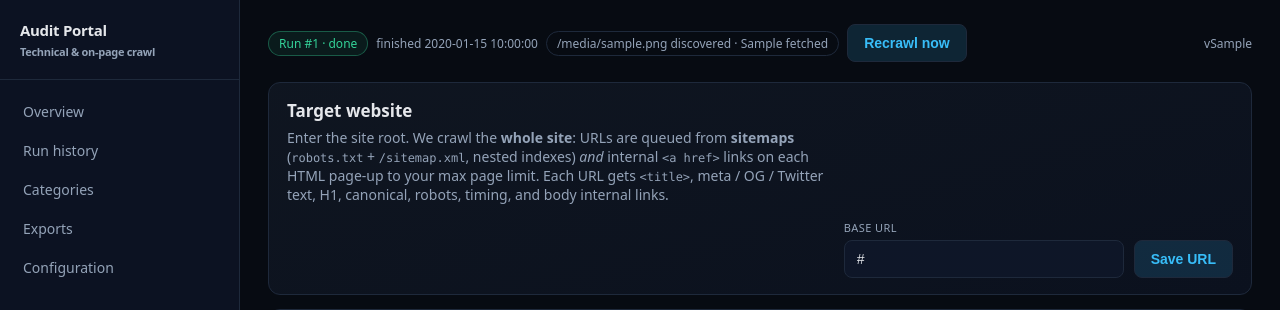
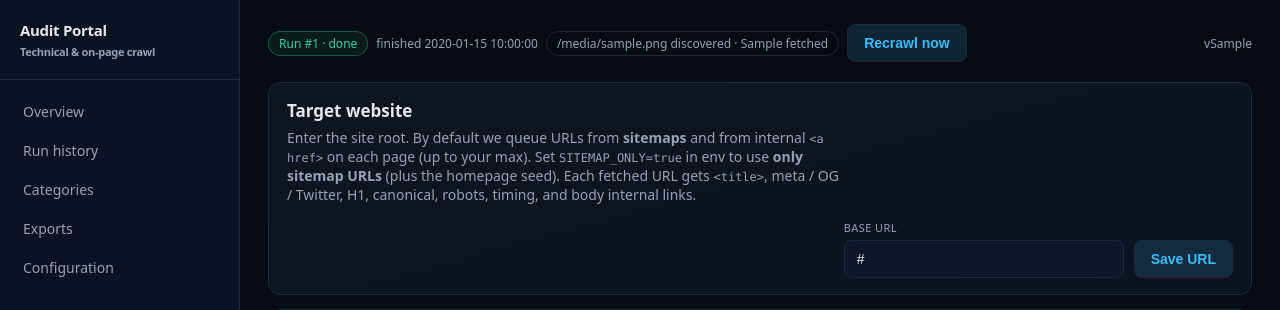
Before and after one commit to modester-Aish/audit, a Flask app: template audit_portal/templates/dashboard.html in a window 1280 px wide. Shown: the top 310 px of the page. Run offline with Flask 3, Linux system fonts and the light colour scheme; the template is opened without the code that fills it: most values are stand-ins (such as "Sample title", 1, 10 or a date in 2020); parts of the project's set-up code (start-up, migrations or seed data) failed here and were passed over.

Commit message:
feat: SITEMAP_ONLY crawl (skip HTML link discovery)
- Env SITEMAP_ONLY; wire through Settings, SimpleCrawler, service
- Dashboard/settings copy; .env.example; v2.3.7

Made-with: Cursor

```diff
--- a/audit_portal/config.py
+++ b/audit_portal/config.py
@@ -30,6 +30,8 @@ class Settings:
     try_parse_html_on_error: bool
     use_sitemap_seed: bool
     sitemap_seed_cap: int
+    # If true, only URLs from sitemaps (+ homepage seed) are fetched—no new URLs from HTML <a> / __NEXT_DATA__.
+    sitemap_only: bool
     # When VERCEL=1, crawls run in the HTTP request (background threads freeze after response).
     vercel_max_pages: int
 
@@ -69,6 +71,7 @@ class Settings:
             try_parse_html_on_error=_get_bool("TRY_PARSE_HTML_ON_ERROR", True),
             use_sitemap_seed=_get_bool("USE_SITEMAP_SEED", True),
             sitemap_seed_cap=int(os.getenv("SITEMAP_SEED_CAP", "5000")),
+            sitemap_only=_get_bool("SITEMAP_ONLY", False),
             vercel_max_pages=int(os.getenv("VERCEL_MAX_PAGES", "5000")),
         )
 
--- a/audit_portal/crawler.py
+++ b/audit_portal/crawler.py
@@ -525,6 +525,7 @@ class SimpleCrawler:
         use_sitemap_seed: bool = True,
         sitemap_seed_cap: int = 5000,
         try_parse_html_on_error: bool = True,
+        sitemap_only: bool = False,
     ) -> None:
         self.base_url = normalize_url(base_url.rstrip("/"))
         self.max_pages = max_pages
@@ -534,6 +535,7 @@ class SimpleCrawler:
         self.use_sitemap_seed = use_sitemap_seed
         self.sitemap_seed_cap = max(0, int(sitemap_seed_cap))
         self.try_parse_html_on_error = bool(try_parse_html_on_error)
+        self.sitemap_only = bool(sitemap_only)
 
         self.session = requests.Session()
         self.session.headers.update(
@@ -632,6 +634,10 @@ class SimpleCrawler:
             result = self.fetch(url)
             yield result
 
+            # Optional: skip HTML discovery so the queue stays sitemap (+ homepage) only
+            if self.sitemap_only:
+                continue
+
             # Discover more URLs from HTML (anchors + Next.js __NEXT_DATA__, even if MIME type is wrong)
             if result.html:
                 discovered = extract_all_internal_links(result.html, result.url, self.base_url)
--- a/audit_portal/routes.py
+++ b/audit_portal/routes.py
@@ -19,7 +19,7 @@ from .storage import (
 
 bp = Blueprint("routes", __name__)
 
-PORTAL_VERSION = "2.3.6"
+PORTAL_VERSION = "2.3.7"
 
 
 @bp.app_template_filter("index_explain")
--- a/audit_portal/service.py
+++ b/audit_portal/service.py
@@ -130,6 +130,7 @@ def _crawl_run(run_id: int) -> None:
             use_sitemap_seed=settings.use_sitemap_seed,
             sitemap_seed_cap=min(cap, settings.sitemap_seed_cap),
             try_parse_html_on_error=settings.try_parse_html_on_error,
+            sitemap_only=settings.sitemap_only,
         )
 
         pages_discovered = 0
--- a/audit_portal/templates/dashboard.html
+++ b/audit_portal/templates/dashboard.html
@@ -13,7 +13,7 @@
       <div style="min-width:280px;">
         <div style="font-weight:800; font-size:17px; margin-bottom:6px;">Target website</div>
         <div class="muted" style="font-size:14px; max-width:560px;">
-          Enter the site root. We crawl the <strong>whole site</strong>: URLs are queued from <strong>sitemaps</strong> (<span class="mono">robots.txt</span> + <span class="mono">/sitemap.xml</span>, nested indexes) <em>and</em> internal <span class="mono">&lt;a href&gt;</span> links on each HTML page-up to your max page limit. Each URL gets <span class="mono">&lt;title&gt;</span>, meta / OG / Twitter text, H1, canonical, robots, timing, and body internal links.
+          Enter the site root. By default we queue URLs from <strong>sitemaps</strong> and from internal <span class="mono">&lt;a href&gt;</span> on each page (up to your max). Set <span class="mono">SITEMAP_ONLY=true</span> in env to use <strong>only sitemap URLs</strong> (plus the homepage seed). Each fetched URL gets <span class="mono">&lt;title&gt;</span>, meta / OG / Twitter, H1, canonical, robots, timing, and body internal links.
         </div>
       </div>
       {% if not viewing_archived %}
--- a/audit_portal/templates/settings.html
+++ b/audit_portal/templates/settings.html
@@ -14,12 +14,13 @@
           <tr><th>Area</th><th>Setting</th><th>Value</th></tr>
         </thead>
         <tbody>
-          <tr><td rowspan="7">Crawl</td><td>Max pages</td><td class="mono">{{ settings.max_pages }}</td></tr>
+          <tr><td rowspan="8">Crawl</td><td>Max pages</td><td class="mono">{{ settings.max_pages }}</td></tr>
           <tr><td>Request timeout (s)</td><td class="mono">{{ settings.request_timeout_seconds }}</td></tr>
           <tr><td>Crawl delay (s)</td><td class="mono">{{ settings.crawl_delay_seconds }}</td></tr>
           <tr><td>User-Agent</td><td class="mono small">{{ settings.user_agent }}</td></tr>
           <tr><td>Ignore robots.txt / parse HTML on errors</td><td class="mono">{{ settings.ignore_robots_txt }} / {{ settings.try_parse_html_on_error }}</td></tr>
           <tr><td>Sitemap seed (robots + sitemap.xml)</td><td class="mono">{{ settings.use_sitemap_seed }} · cap {{ settings.sitemap_seed_cap }}</td></tr>
+          <tr><td>Sitemap only (no HTML link discovery)</td><td class="mono">{{ settings.sitemap_only }} (<span class="mono">SITEMAP_ONLY</span>)</td></tr>
           <tr><td>Vercel page cap (<span class="mono">VERCEL=1</span> only)</td><td class="mono">{{ settings.vercel_max_pages }} · effective {{ settings.crawl_page_cap() }}</td></tr>
           <tr><td rowspan="2">Access</td><td>Require HTTP Basic</td><td class="mono">{{ settings.require_auth }}</td></tr>
           <tr><td>Portal username</td><td class="mono">{{ settings.audit_username }} (password not shown)</td></tr>
```
Also changed, not shown: 1 other file.
